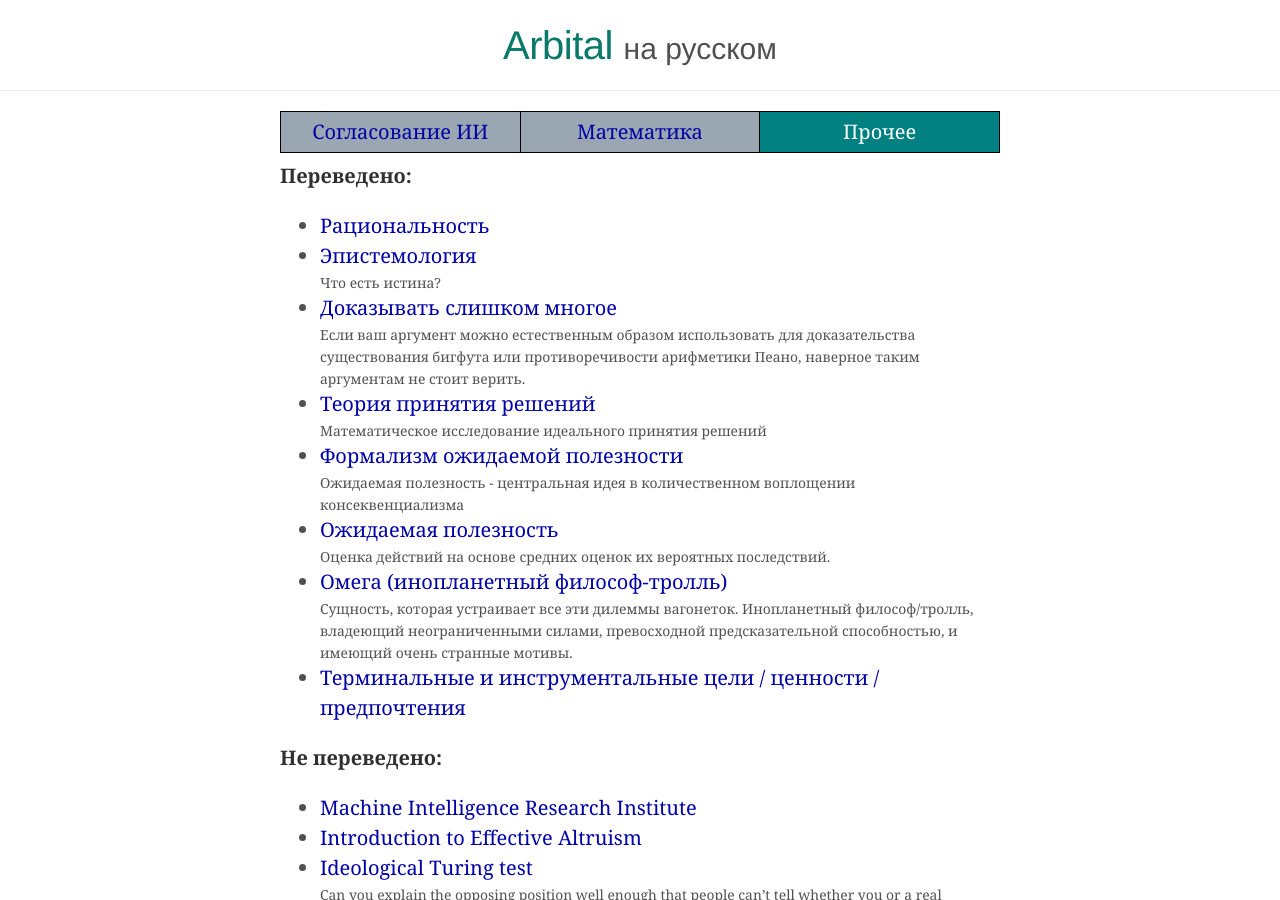
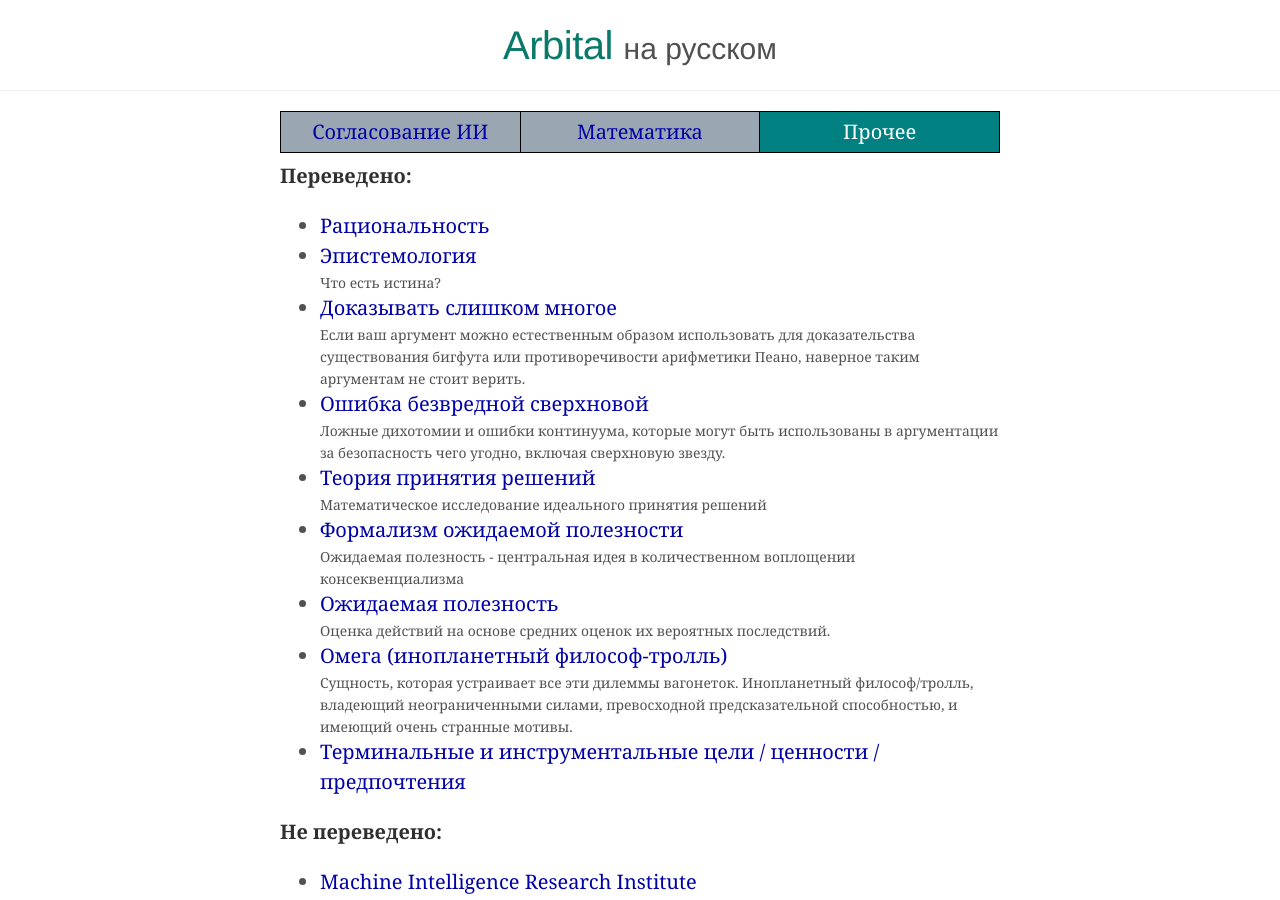
Before and after one commit to Arbital-RU/arbital-ru.github.io, a Jekyll site: the page built from explore/other.md, in a window 1280 px wide and 900 px high. Built offline with Jekyll 4.4.1, drawn with Linux system fonts in a browser that asks for light colours; part of the change alters nothing that is shown.

Commit message:
new post

```diff
--- a/_data/p.yaml
+++ b/_data/p.yaml
@@ -1029,7 +1029,7 @@
 
 - {id: "gotcha_button", title: "Gotcha button", description: "A conversational point which, when pressed, causes the other person to shout “Gotcha!” and leap on what they think is a weakness allowing them to dismiss the conversation.", domains: ["arbital_labs"]}
 
-## - {id: "harmless_supernova", title: "Harmless supernova fallacy", description: "False dichotomies and continuum fallacies which can be used to argue that anything, including a supernova, must be harmless.", domains: ["arbital_labs"], translated: true}
+- {id: "harmless_supernova", title: "Harmless supernova fallacy", description: "False dichotomies and continuum fallacies which can be used to argue that anything, including a supernova, must be harmless.", domains: ["arbital_labs"], translated: true, ru_description: "Ложные дихотомии и ошибки континуума, которые могут быть использованы в аргументации за безопасность чего угодно, включая сверхновую звезду."}
 
 - {id: "explicit_bayes_counters_worry", title: "Explicit Bayes as a counter for 'worrying'", description: "Explicitly walking through Bayes’s Rule can summarize your knowledge and thereby stop you from bouncing around pieces of it."}
 
--- /dev/null
+++ b/_posts/2024-06-07-harmless_supernova.md
@@ -0,0 +1,26 @@
+---
+layout: post
+title: "Ошибка безвредной сверхновой"
+translated_by: Максим Выменец
+edited_by: К. Кирдан
+excerpt: "Ошибка безвредной сверхновой — это класс аргументов, которые обычно одновременно представляют собой ещё и ложные дихотомии или же ошибки непрерывности. Эти аргументы одинаково легко использовать для обоснования того, что практически любое физически возможное явление – включая сверхновую — безвредно / управляемо / безопасно / неважно."
+---
+Ошибка безвредной сверхновой — это класс аргументов, которые обычно одновременно представляют собой ещё и ложные дихотомии или же ошибки непрерывности. Эти аргументы [одинаково легко использовать][prove_too_much] для обоснования того, что практически любое физически возможное явление – включая сверхновую — безвредно / управляемо / безопасно / неважно.
+
+- **Ограничено, следовательно, безвредно:** «Сверхновая не обладает бесконечной энергией — это нарушало бы законы физики! Просто надень огнеупорный комбинезон и всё будет в порядке.» (Все физические явления обладают конечной энергией; всё равно энергии некоторых достаточно, чтобы огнеупорный комбинезон их не остановил. «Бесконечно либо безвредно» — ложная дихотомия.)
+
+- **Непрерывно, следовательно, безвредно:** «Температура непрерывна; нет качественного порога, после которого что-то становится «супер»-горячим. Нам просто нужны более хорошие версии уже существующих огнеупорных материалов, а это вполне понятная инженерная задача.» (Явный экземпляр стандартной ошибки непрерывности: существование между двумя точками континуума состояний не означает, что они не различаются. Некоторые температуры, хоть качественно и не отличаются от более низких температур, превосходят всё, с чем мы можем совладать, используя работающие для этих более низких температур методы. «Количество переходит в качество.»)
+
+- **Варьируется, следовательно, безвредно:** «Сверхновая не нагреет все области солнечной системы до в точности одинаковой температуры! Будет горячее ближе к центру и холоднее во внешних областях. Нам просто надо оставаться в той части Земли, которая подальше от Солнца.» (Температуры возле сверхновой варьируются, но все они количественно достаточно высоки, чтобы превосходить высочайший приемлемый уровень. И близко нет таких температур, чтобы появилась область, в которой можно выжить.)
+
+- **Не магия, следовательно, безвредно**, или **соломенная суперсила**: «Вопреки тому, во что, кажется, верят многие астрономы, сверхновая не может жечь достаточно горячо, чтобы прожечь само время, так что всё будет в порядке.» (Ложная дихотомия: божественные способности не обязательны для того, чтобы явление было опасным / чтобы его нельзя было пережить.)
+
+- **Не беспрецедентно, следовательно, безвредно**: «На самом деле, у нас уже некоторое время есть сверхновые — уже есть устройства, производящие «суперские» количества тепла, синтезируя низкие в периодической таблице элементы. Они называются «термоядерными бомбами». Наше общество продемонстрировало хорошую способность регулировать существующие термоядерные бомбы и предотвращать заполучение их террористами. Нет причин, по которым это не будет верным и для сверхновых.» (Теннис референтных классов / презумпция типичности / ошибка непрерывности: помещение сверхновых в один континуум или одну группу с водородными бомбами не приводит к тому, что с ними будут работать похожие стратегии.)
+
+- **Неопределяемо, следовательно, безвредно:** «На самом деле, что такое «тепло»? Кто-то из Гренландии может посчитать, что 295 градусов по Кельвину — это «тепло», а кто-то с экватора – что «холодно». И в какой конкретно момент «сияние Солнца» становится «сверхновой»? Вся эта идея кажется плохо определённой.» (Сложности в нахождении точного определения физического процесса не обосновывают вывод, что этот процесс безвреден[^1].)
+
+---
+
+[^1]: Заметим, что разделение процесса взрыва сверхновой и сияния солнца эмпирически довольно чёткое, но аргумент ошибочен не поэтому — супер-горячий обычный огонь тоже может быть опасен, даже если нам лично сложно определить, что значат «супер» и «горячий».
+
+{% include routes.html %}
```
